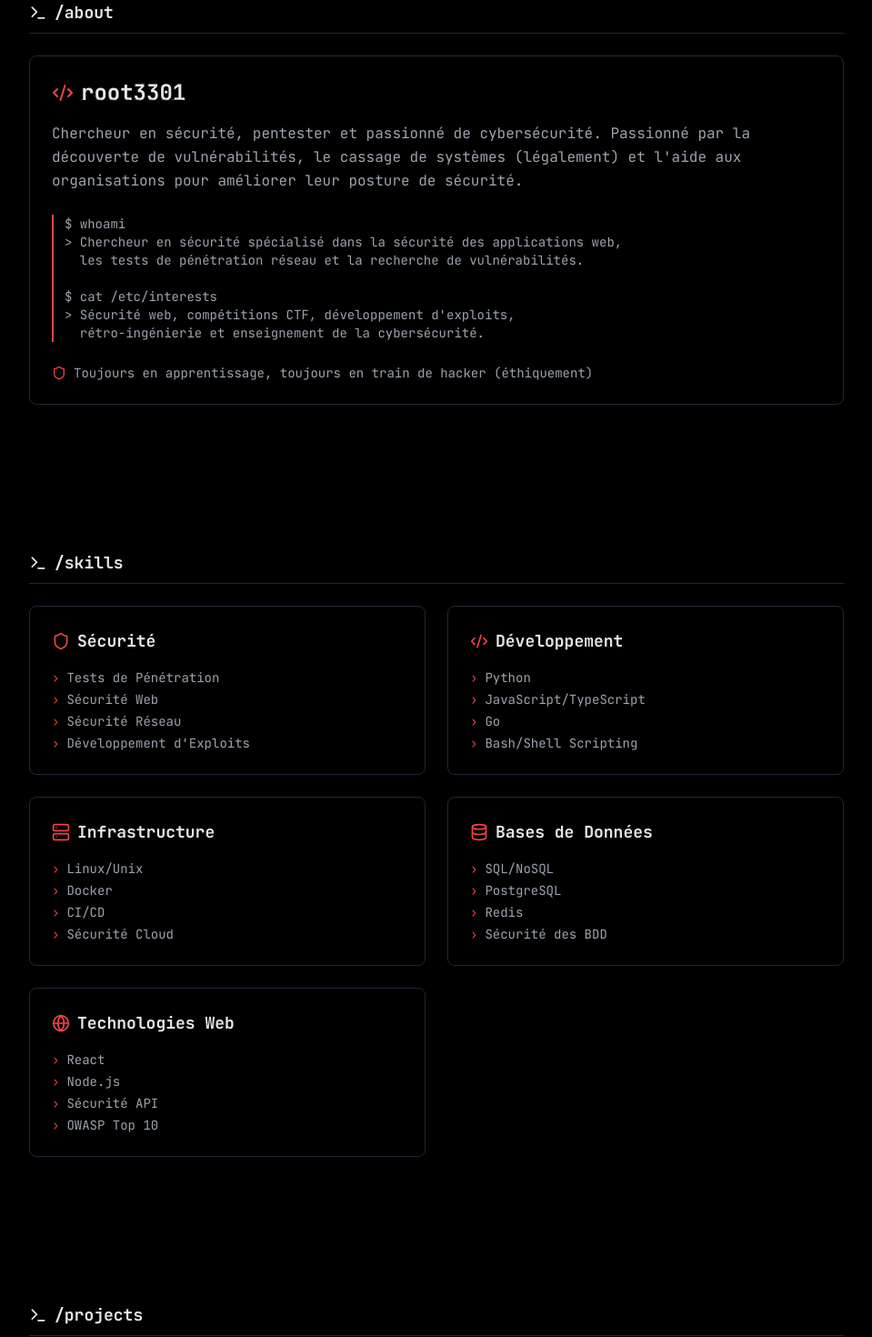
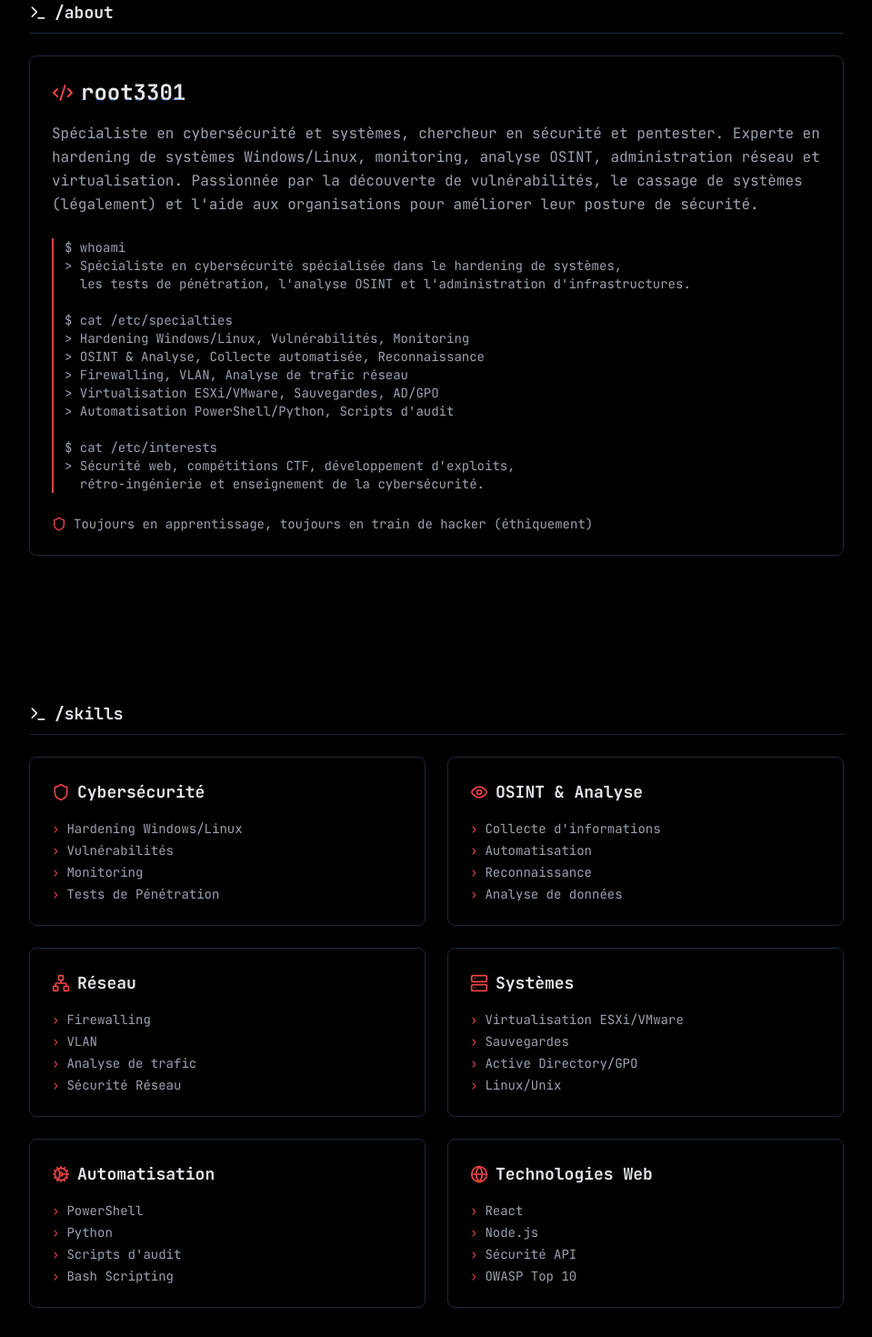
Before and after one commit to Rooot3301/Portfolio-3301, a React (Vite) app: page / in a window 1280 px wide. Shown: the part 880-2350 px from the top of the page at 91% size, without its empty margins (160-1119 px from the left). Built offline with nearby package versions, Linux system fonts and the light colour scheme.

Commit message:
Updated About.tsx

```diff
--- a/src/components/About.tsx
+++ b/src/components/About.tsx
@@ -19,17 +19,26 @@ export default function About() {
                 </span>
               </h2>
               <p className="text-gray-400 leading-relaxed">
-                Chercheur en sécurité, pentester et passionné de cybersécurité.
-                Passionné par la découverte de vulnérabilités, le cassage de systèmes (légalement) et
-                l'aide aux organisations pour améliorer leur posture de sécurité.
+                Spécialiste en cybersécurité et systèmes, chercheur en sécurité et pentester.
+                Experte en hardening de systèmes Windows/Linux, monitoring, analyse OSINT,
+                administration réseau et virtualisation. Passionnée par la découverte de vulnérabilités,
+                le cassage de systèmes (légalement) et l'aide aux organisations pour améliorer
+                leur posture de sécurité.
               </p>
             </div>
 
             <div className="border-l-2 border-red-500 pl-3">
               <p className="text-sm text-gray-400 whitespace-pre-wrap">
                 {`$ whoami
-> Chercheur en sécurité spécialisé dans la sécurité des applications web,
-  les tests de pénétration réseau et la recherche de vulnérabilités.
+> Spécialiste en cybersécurité spécialisée dans le hardening de systèmes,
+  les tests de pénétration, l'analyse OSINT et l'administration d'infrastructures.
+
+$ cat /etc/specialties
+> Hardening Windows/Linux, Vulnérabilités, Monitoring
+> OSINT & Analyse, Collecte automatisée, Reconnaissance
+> Firewalling, VLAN, Analyse de trafic réseau
+> Virtualisation ESXi/VMware, Sauvegardes, AD/GPO
+> Automatisation PowerShell/Python, Scripts d'audit
 
 $ cat /etc/interests
 > Sécurité web, compétitions CTF, développement d'exploits,
--- a/src/components/Hero.tsx
+++ b/src/components/Hero.tsx
@@ -21,6 +21,8 @@ export default function Hero() {
 
         <p className="text-xl text-gray-400 mb-8 font-mono">
           $ whoami
+          <br />
+          <span className="text-red-500">&gt;</span> Spécialiste en Cybersécurité & Systèmes
           <br />
           <span className="text-red-500">&gt;</span> Chercheur en Sécurité | Pentester | Joueur CTF
         </p>
--- a/src/components/Skills.tsx
+++ b/src/components/Skills.tsx
@@ -1,26 +1,31 @@
-import { Terminal, Code2, Shield, Server, Database, Globe } from 'lucide-react';
+import { Terminal, Shield, Server, Globe, Network, Eye, Cog } from 'lucide-react';
 
 export default function Skills() {
   const skills = [
     {
       icon: Shield,
-      category: 'Sécurité',
-      items: ['Tests de Pénétration', 'Sécurité Web', 'Sécurité Réseau', 'Développement d\'Exploits']
+      category: 'Cybersécurité',
+      items: ['Hardening Windows/Linux', 'Vulnérabilités', 'Monitoring', 'Tests de Pénétration']
     },
     {
-      icon: Code2,
-      category: 'Développement',
-      items: ['Python', 'JavaScript/TypeScript', 'Go', 'Bash/Shell Scripting']
+      icon: Eye,
+      category: 'OSINT & Analyse',
+      items: ['Collecte d\'informations', 'Automatisation', 'Reconnaissance', 'Analyse de données']
+    },
+    {
+      icon: Network,
+      category: 'Réseau',
+      items: ['Firewalling', 'VLAN', 'Analyse de trafic', 'Sécurité Réseau']
     },
     {
       icon: Server,
-      category: 'Infrastructure',
-      items: ['Linux/Unix', 'Docker', 'CI/CD', 'Sécurité Cloud']
+      category: 'Systèmes',
+      items: ['Virtualisation ESXi/VMware', 'Sauvegardes', 'Active Directory/GPO', 'Linux/Unix']
     },
     {
-      icon: Database,
-      category: 'Bases de Données',
-      items: ['SQL/NoSQL', 'PostgreSQL', 'Redis', 'Sécurité des BDD']
+      icon: Cog,
+      category: 'Automatisation',
+      items: ['PowerShell', 'Python', 'Scripts d\'audit', 'Bash Scripting']
     },
     {
       icon: Globe,
--- a/src/components/Terminal.tsx
+++ b/src/components/Terminal.tsx
@@ -20,15 +20,16 @@ export default function Terminal() {
   whoami    - Afficher les informations utilisateur
   date      - Afficher la date et l'heure`,
 
-    about: () => `root3301 - Chercheur en Sécurité & Pentester
-Spécialisé dans la sécurité des applications web et la recherche de vulnérabilités.`,
+    about: () => `root3301 - Spécialiste en Cybersécurité & Systèmes
+Experte en hardening, OSINT, administration réseau et virtualisation.
+Spécialisée dans la sécurité des applications web et la recherche de vulnérabilités.`,
 
     skills: () => `Compétences principales:
-  • Tests de Pénétration
-  • Sécurité des Applications Web
-  • Python, JavaScript, Go
-  • Systèmes Linux/Unix
-  • Sécurité Réseau`,
+  • Cybersécurité: Hardening Windows/Linux, Vulnérabilités, Monitoring
+  • OSINT & Analyse: Collecte, Automatisation, Reconnaissance
+  • Réseau: Firewalling, VLAN, Analyse de trafic
+  • Systèmes: Virtualisation ESXi/VMware, Sauvegardes, AD/GPO
+  • Automatisation: PowerShell, Python, Scripts d'audit`,
 
     projects: () => `Projets notables:
   • Scanner de Vulnérabilités
```
